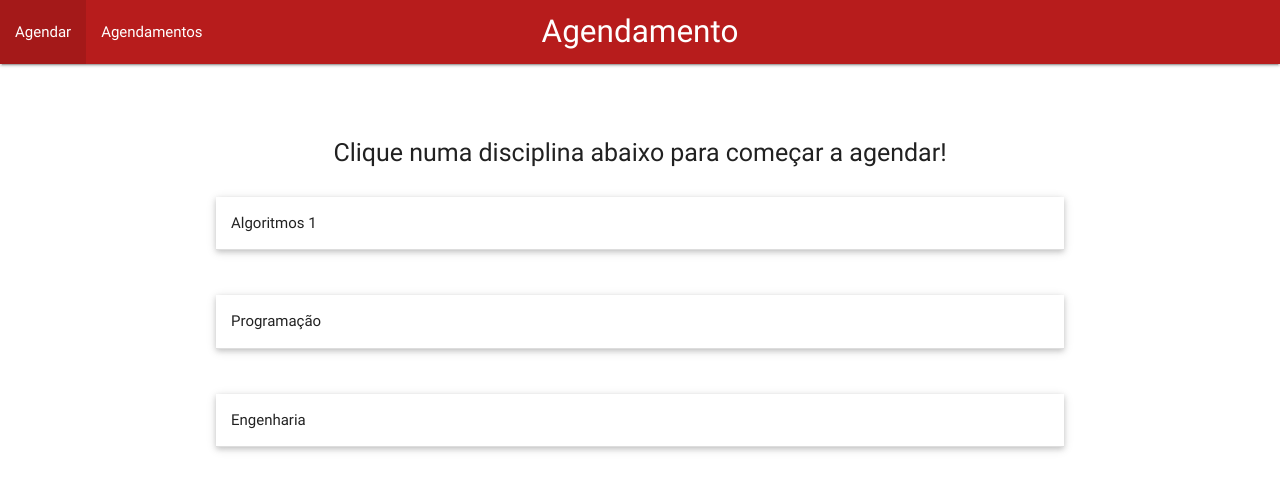
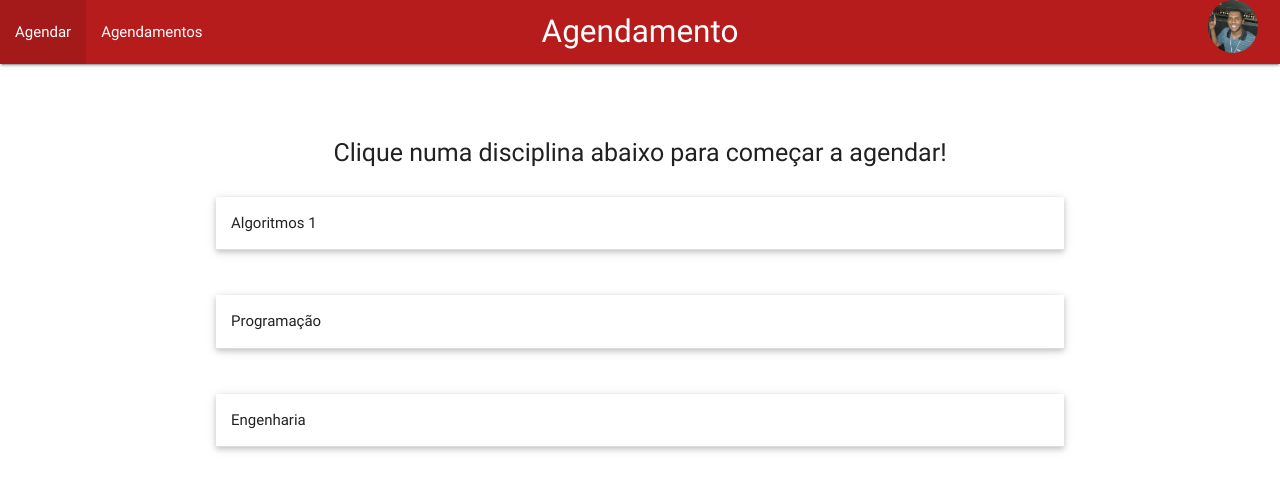
Before and after one commit to RaulDionisiodev/Prototipo_Agendador, a plain HTML site: page index.html in a window 1280 px wide. Drawn offline with nearby package versions, Linux system fonts and the light colour scheme.

Commit message:
Inclusão de botão de logout

```diff
--- a/index.html
+++ b/index.html
@@ -5,16 +5,28 @@
     <meta name="viewport" content="width=device-width, initial-scale=1.0" />
     <link href="https://fonts.googleapis.com/icon?family=Material+Icons" rel="stylesheet">
     <link rel="stylesheet" href="https://cdnjs.cloudflare.com/ajax/libs/materialize/0.100.1/css/materialize.min.css">
+
 </head>
 
 <body>
-    <nav class="nav-wrapper red darken-4">
+    <ul id="dropdown1" class="dropdown-content">
+       <li><a href="index.html"></a></li>
+       <li><a href="https://www.unicarioca.edu.br/">Sair</a></li>
+    </ul>
 
-            <a href="#" class="brand-logo center">Agendamento</a>
-            <ul id="nav-mobile" class="left hide-on-med-and-down">
-                <li><a href="index.html">Agendar</a></li>
-                <li><a href="agendamentos.html">Agendamentos</a></li>
-            </ul>
+    <nav>
+        <div class="nav-wrapper red darken-4">
+
+               <a href="#" class="brand-logo center">Agendamento</a>
+                  <ul id="nav-mobile" class="left hide-on-med-and-down">
+                    <li><a href="index.html">Agendar</a></li>
+                    <li><a href="agendamentos.html">Agendamentos</a></li>
+                    <li id="sair" class="brand-logo right"><a class="dropdown-button" href="#!" data-activates="dropdown1">
+                      <img src="img/Raul.Silva.jpg" class="circle responsive-img" width="50" height="50"></img>
+                    </a></li>
+                  </ul>
+
+        </div>
     </nav>
     <br>
     <br>
--- /dev/null
+++ b/style.css
@@ -0,0 +1,5 @@
+img {
+
+    border-radius: 50%;
+    margin-top: 5px;
+}
```
Also changed, not shown: img/Raul.Silva.jpg (added).
